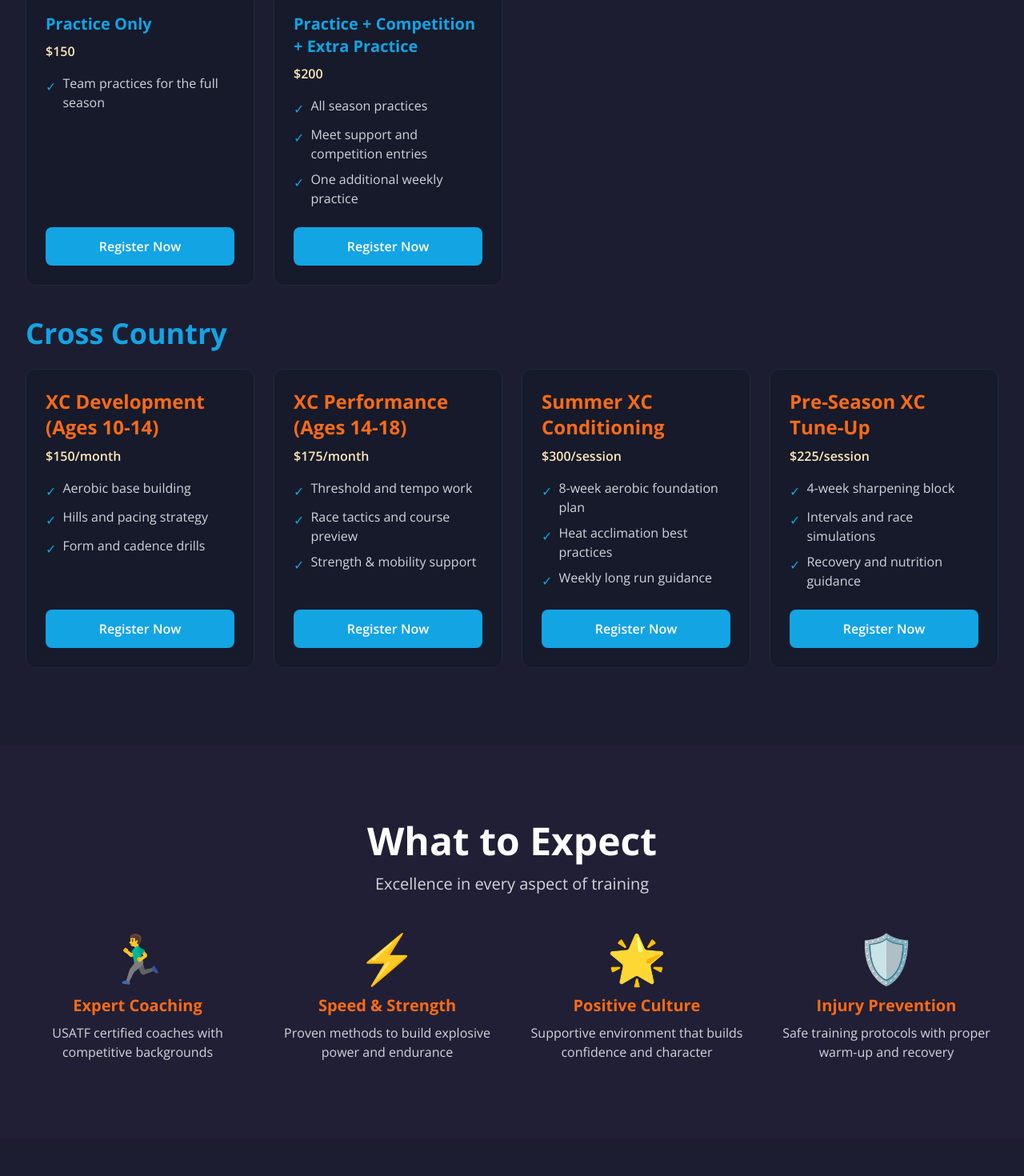
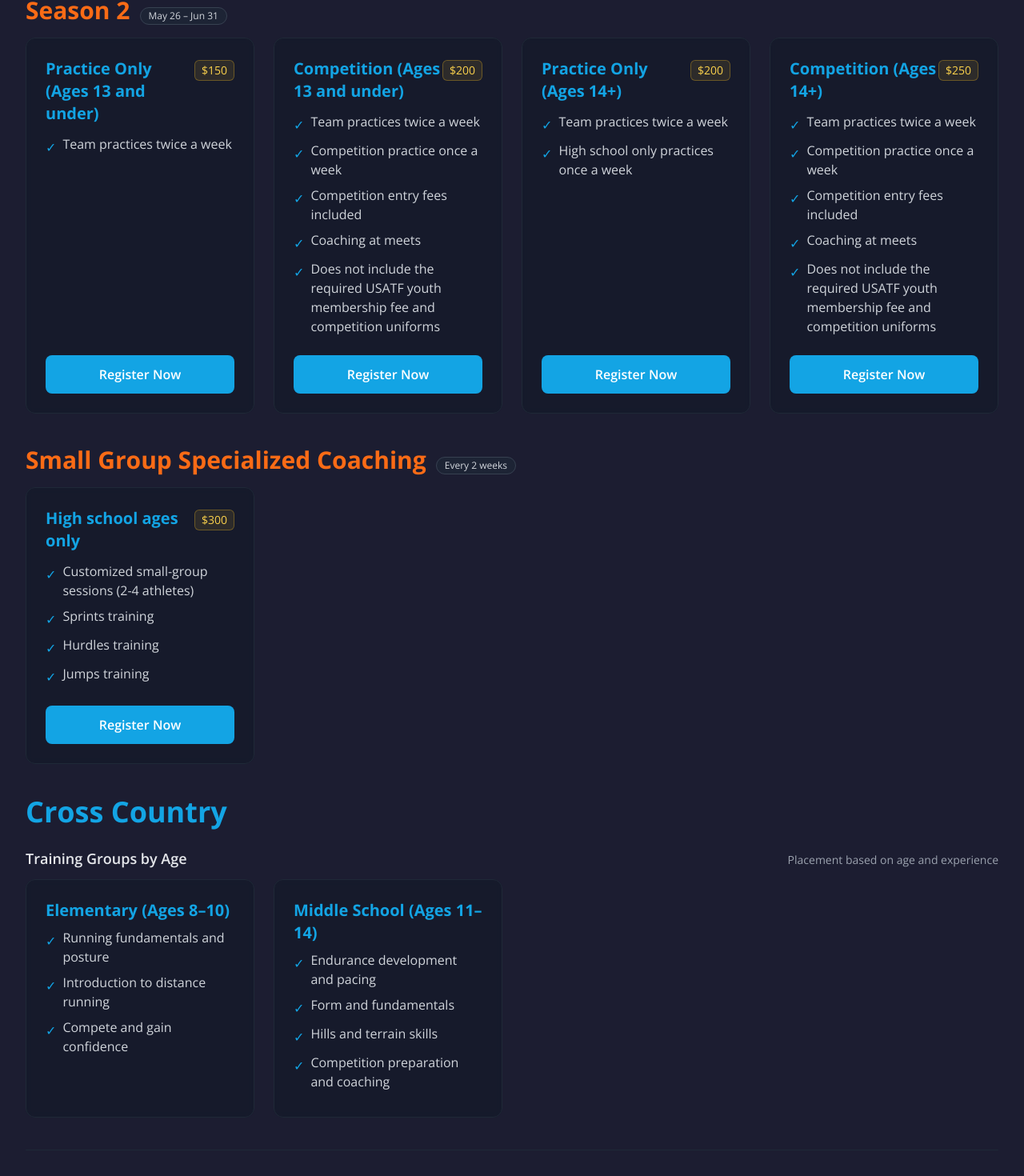
Before and after one commit to flores8/roadrunners, a Next.js app: page / in a window 1280 px wide. Shown: the part 2065-3535 px from the top of the page at 80% size. Built offline with nearby package versions, Linux system fonts and the light colour scheme.

Commit message:
update all programs and link to cheddarup to sign up

```diff
--- a/components/Programs.tsx
+++ b/components/Programs.tsx
@@ -20,6 +20,15 @@ export default function Programs() {
               <span className="text-accent-blue">{programs.track.title}</span>
             </h3>
           </div>
+
+        {/* Programs Note */}
+        {programs.note ? (
+          <div className="mb-8 animate-slide-up" style={{ animationDelay: '50ms' }}>
+            <div className="rounded-md border border-gray-700 bg-gray-800/60 px-4 py-3 text-gray-200 text-sm">
+              {programs.note}
+            </div>
+          </div>
+        ) : null}
 
           {/* Training Groups displayed once */}
           <div className="mb-10">
@@ -46,27 +55,30 @@ export default function Programs() {
                 </div>
               ))}
             </div>
+          <div className="my-10 border-t border-gray-800" />
           </div>
 
           {/* Seasons */}
           <div className="space-y-10">
             {programs.track.seasons?.map((season, seasonIndex) => (
               <div key={`season-${seasonIndex}`} className="animate-slide-up" style={{ animationDelay: `${seasonIndex * 100}ms` }}>
-                <div className="mb-4 flex items-baseline justify-between">
+              <div className="mb-4 flex items-baseline gap-3">
                   <h4 className="text-2xl md:text-3xl font-bold text-accent-orange">{season.name}</h4>
-                  <span className="text-gray-300">{season.dates}</span>
+                <span className="inline-flex items-center rounded-full border border-gray-700 bg-gray-800/60 px-2.5 py-0.5 text-xs text-gray-300">{season.dates}</span>
                 </div>
 
                 {/* Plans for the season */}
-                <div className="grid grid-cols-1 md:grid-cols-2 lg:grid-cols-4 gap-6">
+              <div className="grid grid-cols-1 md:grid-cols-2 lg:grid-cols-3 xl:grid-cols-4 gap-6">
                   {season.plans.map((plan, planIndex) => (
                     <div
                       key={`season-${seasonIndex}-plan-${planIndex}`}
                       className="card hover:transform hover:-translate-y-2 transition-all duration-300"
                     >
                       <div className="flex flex-col h-full">
-                        <h5 className="text-xl font-bold text-accent-blue mb-2">{plan.name}</h5>
-                        <p className="text-light-yellow font-semibold mb-4">{plan.price}</p>
+                      <div className="mb-3 flex items-baseline justify-between">
+                        <h5 className="text-xl font-bold text-accent-blue">{plan.name}</h5>
+                        <span className="inline-flex items-center rounded-md border border-amber-400/30 bg-amber-400/10 px-2 py-0.5 text-sm text-amber-300">{plan.price}</span>
+                      </div>
                         {plan.bullets?.length ? (
                           <ul className="space-y-2 mb-6 flex-grow">
                             {plan.bullets.map((bullet, bulletIndex) => (
@@ -102,32 +114,71 @@ export default function Programs() {
               <span className="text-accent-blue">{programs.crossCountry.title}</span>
             </h3>
           </div>
+
+          {/* Cross Country Training Groups displayed once */}
+          {(programs.crossCountry.seasons?.[0]?.groups?.length) ? (
+            <div className="mb-10">
+              <div className="mb-3 flex items-baseline justify-between">
+                <h6 className="text-lg font-semibold text-gray-200">Training Groups by Age</h6>
+                <span className="text-sm text-gray-400">Placement based on age and experience</span>
+              </div>
               <div className="grid grid-cols-1 md:grid-cols-2 lg:grid-cols-4 gap-6">
-            {programs.crossCountry.list.map((program, index) => (
+                {(programs.crossCountry.seasons?.[0]?.groups || []).map((group, groupIndex) => (
+                  <div key={`xc-group-card-${groupIndex}`} className="card">
+                    <div className="flex flex-col h-full">
+                      <h5 className="text-xl font-bold text-accent-blue mb-2">{group.name}</h5>
+                      {group.bullets?.length ? (
+                        <ul className="space-y-2 mb-2 flex-grow">
+                          {group.bullets.map((bullet: string, bulletIndex: number) => (
+                            <li key={`xc-group-${groupIndex}-bullet-${bulletIndex}`} className="flex items-start">
+                              <span className="text-accent-blue mr-2 mt-1">✓</span>
+                              <span className="text-gray-300">{bullet}</span>
+                            </li>
+                          ))}
+                        </ul>
+                      ) : null}
+                    </div>
+                  </div>
+                ))}
+              </div>
+              <div className="my-10 border-t border-gray-800" />
+            </div>
+          ) : null}
+
+          {/* Cross Country Season(s) */}
+          {programs.crossCountry.seasons?.map((season, seasonIndex) => (
+            <div key={`xc-season-${seasonIndex}`} className="space-y-6">
+              <div className="mb-4 flex items-baseline gap-3">
+                <h4 className="text-2xl md:text-3xl font-bold text-accent-orange">{season.name}</h4>
+                <span className="inline-flex items-center rounded-full border border-gray-700 bg-gray-800/60 px-2.5 py-0.5 text-xs text-gray-300">{season.dates}</span>
+              </div>
+              <div className="grid grid-cols-1 md:grid-cols-2 lg:grid-cols-3 xl:grid-cols-4 gap-6">
+                {season.plans.map((plan, planIndex) => (
                   <div
-                key={`xc-${index}`}
-                className="card hover:transform hover:-translate-y-2 transition-all duration-300 animate-slide-up"
-                style={{ animationDelay: `${index * 100}ms` }}
+                    key={`xc-season-${seasonIndex}-plan-${planIndex}`}
+                    className="card hover:transform hover:-translate-y-2 transition-all duration-300"
                   >
                     <div className="flex flex-col h-full">
-                  <h4 className="text-2xl font-bold text-accent-orange mb-2">
-                    {program.name}
-                  </h4>
-                  <p className="text-light-yellow font-semibold mb-4">{program.price}</p>
+                      <div className="mb-3 flex items-baseline justify-between">
+                        <h5 className="text-xl font-bold text-accent-blue">{plan.name}</h5>
+                        <span className="inline-flex items-center rounded-md border border-amber-400/30 bg-amber-400/10 px-2 py-0.5 text-sm text-amber-300">{plan.price}</span>
+                      </div>
+                      {plan.bullets?.length ? (
                         <ul className="space-y-2 mb-6 flex-grow">
-                    {program.bullets.map((bullet, bulletIndex) => (
+                          {plan.bullets.map((bullet, bulletIndex) => (
                             <li key={bulletIndex} className="flex items-start">
                               <span className="text-accent-blue mr-2 mt-1">✓</span>
                               <span className="text-gray-300">{bullet}</span>
                             </li>
                           ))}
                         </ul>
+                      ) : null}
                       <a
-                    href={program.registrationLink}
+                        href={plan.registrationLink}
                         target="_blank"
                         rel="noopener noreferrer"
                         className="btn-secondary w-full text-center"
-                    aria-label={`Register for ${program.name}`}
+                        aria-label={`Register for ${plan.name}`}
                       >
                         Register Now
                       </a>
@@ -136,6 +187,8 @@ export default function Programs() {
                 ))}
               </div>
             </div>
+          ))}
+        </div>
       </div>
     </section>
   )
--- a/lib/content.ts
+++ b/lib/content.ts
@@ -29,6 +29,7 @@ export const siteContent = {
   programs: {
     title: "Our Programs",
     subtitle: "Choose the perfect program for your young athlete",
+    note: "Returning athletes of any program receive a practice shirt.",
     track: {
       title: "Track & Field",
       seasons: [
@@ -42,17 +43,17 @@ export const siteContent = {
               bullets: [
                 "Team practices for the full season",
               ],
-              registrationLink: "https://roadrunners-track.cheddarup.com/track-s1-practice", // Replace with actual link
+              registrationLink: "https://ovroadrunners.cheddarup.com", // Cheddar Up portal
             },
             {
-              name: "Practice + Competition + Extra Practice",
+              name: "Competition",
               price: "$300",
               bullets: [
                 "All season practices",
                 "Meet support and competition entries",
                 "One additional weekly practice",
               ],
-              registrationLink: "https://roadrunners-track.cheddarup.com/track-s1-practice-comp", // Replace with actual link
+              registrationLink: "https://ovroadrunners.cheddarup.com", // Cheddar Up portal
             },
           ],
           groups: [
@@ -67,7 +68,7 @@ export const siteContent = {
               ],
             },
             {
-              name: "Middle School (Ages 9-12)",
+              name: "Middle School (Ages 9-13)",
               bullets: [
                 "Sprint and distance training",
                 "Form and fundamentals",
@@ -79,7 +80,7 @@ export const siteContent = {
               ],
             },
             {
-              name: "High School (Ages 13–18)",
+              name: "High School (Ages 14–18)",
               bullets: [
                 "Sprint and distance training",
                 "Form and fundamentals",
@@ -90,16 +91,6 @@ export const siteContent = {
                 "Long/triple jump training",
               ],
             },
-            {
-              name: "Small Group Specialized Coaching",
-              bullets: [
-                "Customized small-group sessions (2-4 athletes)",
-                "Distance training (800m+)",
-                "Sprints training",
-                "Hurdles training",
-                "Jumps training",
-              ],
-            },
           ],
         },
         {
@@ -107,22 +98,45 @@ export const siteContent = {
           dates: "May 26 – Jun 31",
           plans: [
             {
-              name: "Practice Only",
+              name: "Practice Only (Ages 13 and under)",
               price: "$150",
               bullets: [
-                "Team practices for the full season",
+                "Team practices twice a week",
               ],
-              registrationLink: "https://roadrunners-track.cheddarup.com/track-s2-practice", // Replace with actual link
+              registrationLink: "https://ovroadrunners.cheddarup.com", // Cheddar Up portal
             },
             {
-              name: "Practice + Competition + Extra Practice",
+              name: "Competition  (Ages 13 and under)",
               price: "$200",
               bullets: [
-                "All season practices",
-                "Meet support and competition entries",
-                "One additional weekly practice",
+                "Team practices twice a week",
+                "Competition practice once a week",
+                "Competition entry fees included",
+                "Coaching at meets",
+                "Does not include the required USATF youth membership fee and competition uniforms",
               ],
-              registrationLink: "https://roadrunners-track.cheddarup.com/track-s2-practice-comp", // Replace with actual link
+              registrationLink: "https://ovroadrunners.cheddarup.com", // Cheddar Up portal
+            },
+            {
+              name: "Practice Only (Ages 14+)",
+              price: "$200",
+              bullets: [
+                "Team practices twice a week",
+                "High school only practices once a week",
+              ],
+              registrationLink: "https://ovroadrunners.cheddarup.com", // Replace with actual link
+            },
+            {
+              name: "Competition (Ages 14+)",
+              price: "$250",
+              bullets: [
+                "Team practices twice a week",
+                "Competition practice once a week",
+                "Competition entry fees included",
+                "Coaching at meets",
+                "Does not include the required USATF youth membership fee and competition uniforms",
+              ],
+              registrationLink: "https://ovroadrunners.cheddarup.com", // Cheddar Up portal
             },
           ],
           groups: [
@@ -160,50 +174,117 @@ export const siteContent = {
             },
           ],
         },
+        {
+          name: "Small Group Specialized Coaching",
+          dates: "Every 2 weeks",
+          plans: [
+            {
+              name: "High school ages only",
+              price: "$300",
+              bullets: [
+                "Customized small-group sessions (2-4 athletes)",
+                "Sprints training",
+                "Hurdles training",
+                "Jumps training",
+              ],
+              registrationLink: "https://ovroadrunners.cheddarup.com-comp", // Replace with actual link
+            },
+          ],
+          groups: [
+            {
+              name: "Elementary (Ages 8 and under)",
+              bullets: [
+                "Sprint and distance training",
+                "Form and fundamentals",
+                "Form correction",
+                "Javeline training",
+                "Intro to long jump",
+              ],
+            },
+            {
+              name: "Middle School (Ages 9-13)",
+              bullets: [
+                "Sprint and distance training",
+                "Form and fundamentals",
+                "Javeline training",
+                "Shotput training",
+                "Long jump training",
+                "Intro to hurdles",
+                "Intro to high jump",
+              ],
+            },
+            {
+              name: "High School (Ages 14–18)",
+              bullets: [
+                "Sprint and distance training",
+                "Form and fundamentals",
+                "Javeline training",
+                "Shotput training",
+                "Hurdles training",
+                "High jump training",
+                "Long/triple jump training",
+              ],
+            },
+            {
+              name: "Small Group Specialized Coaching",
+              bullets: [
+                "Customized small-group sessions (2-4 athletes)",
+                "Sprints training",
+                "Hurdles training",
+                "Jumps training",
+              ],
+            },
+          ],
+        },
       ],
     },
     crossCountry: {
       title: "Cross Country",
-      list: [
+      seasons: [
         {
-          name: "XC Development (Ages 10-14)",
+          name: "Cross Country Season",
+          dates: "Aug – Nov",
+          plans: [
+            {
+              name: "Practice Only",
+              price: "$250",
               bullets: [
-            "Aerobic base building",
-            "Hills and pacing strategy",
-            "Form and cadence drills",
+                "Team practices twice a week",
               ],
-          registrationLink: "https://roadrunners-track.cheddarup.com/xc-development", // Replace with actual link
-          price: "$150/month",
+              registrationLink: "https://ovroadrunners.cheddarup.com", // Cheddar Up portal
             },
             {
-          name: "XC Performance (Ages 14-18)",
+              name: "Competition",
+              price: "$300",
               bullets: [
-            "Threshold and tempo work",
-            "Race tactics and course preview",
-            "Strength & mobility support",
+                "Team practices twice a week",
+                "Competition practice once a week",
+                "Competition entry fees included",
+                "Coaching at meets",
+                "Does not include the required USATF youth membership fee and competition uniforms",
               ],
-          registrationLink: "https://roadrunners-track.cheddarup.com/xc-performance", // Replace with actual link
-          price: "$175/month",
+              registrationLink: "https://ovroadrunners.cheddarup.com", // Cheddar Up portal
+            },
+          ],
+          groups: [
+            {
+              name: "Elementary (Ages 8–10)",
+              bullets: [
+                "Running fundamentals and posture",
+                "Introduction to distance running",
+                "Compete and gain confidence",
+              ],
             },
             {
-          name: "Summer XC Conditioning",
+              name: "Middle School (Ages 11–14)",
               bullets: [
-            "8-week aerobic foundation plan",
-            "Heat acclimation best practices",
-            "Weekly long run guidance",
+                "Endurance development and pacing",
+                "Form and fundamentals",
+                "Hills and terrain skills",
+                "Competition preparation and coaching",
               ],
-          registrationLink: "https://roadrunners-track.cheddarup.com/xc-conditioning", // Replace with actual link
-          price: "$300/session",
             },
-        {
-          name: "Pre-Season XC Tune-Up",
-          bullets: [
-            "4-week sharpening block",
-            "Intervals and race simulations",
-            "Recovery and nutrition guidance",
           ],
-          registrationLink: "https://roadrunners-track.cheddarup.com/xc-tune-up", // Replace with actual link
-          price: "$225/session",
         },
       ],
     },
```
Lines whose indentation alone changed are shown as unchanged.
